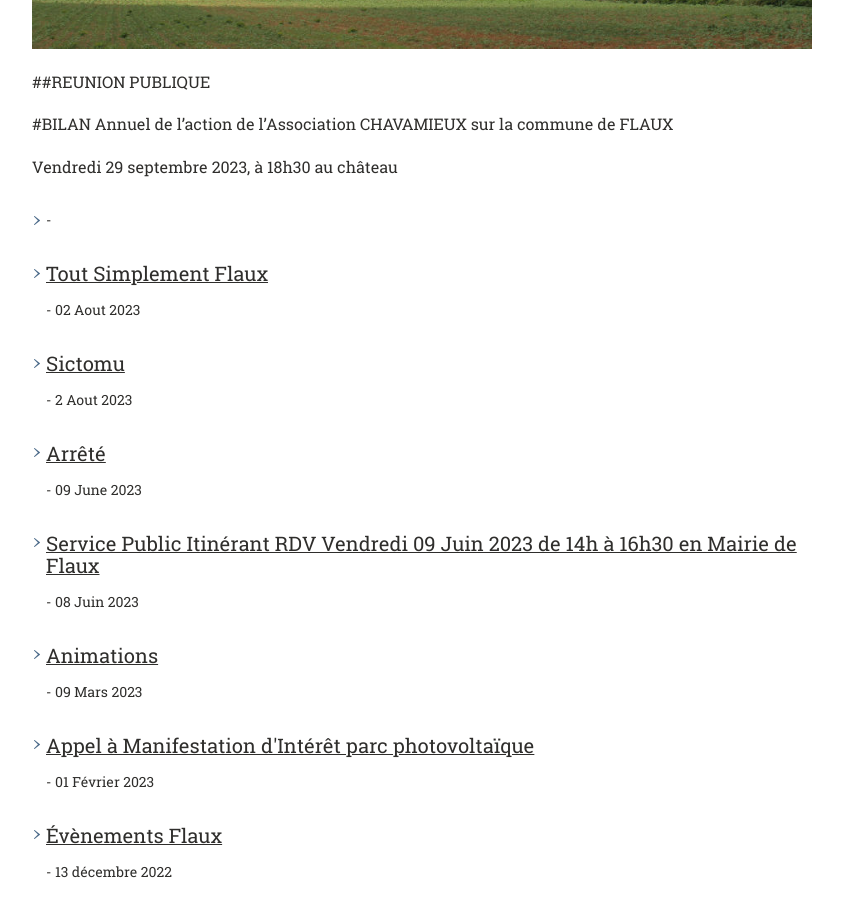
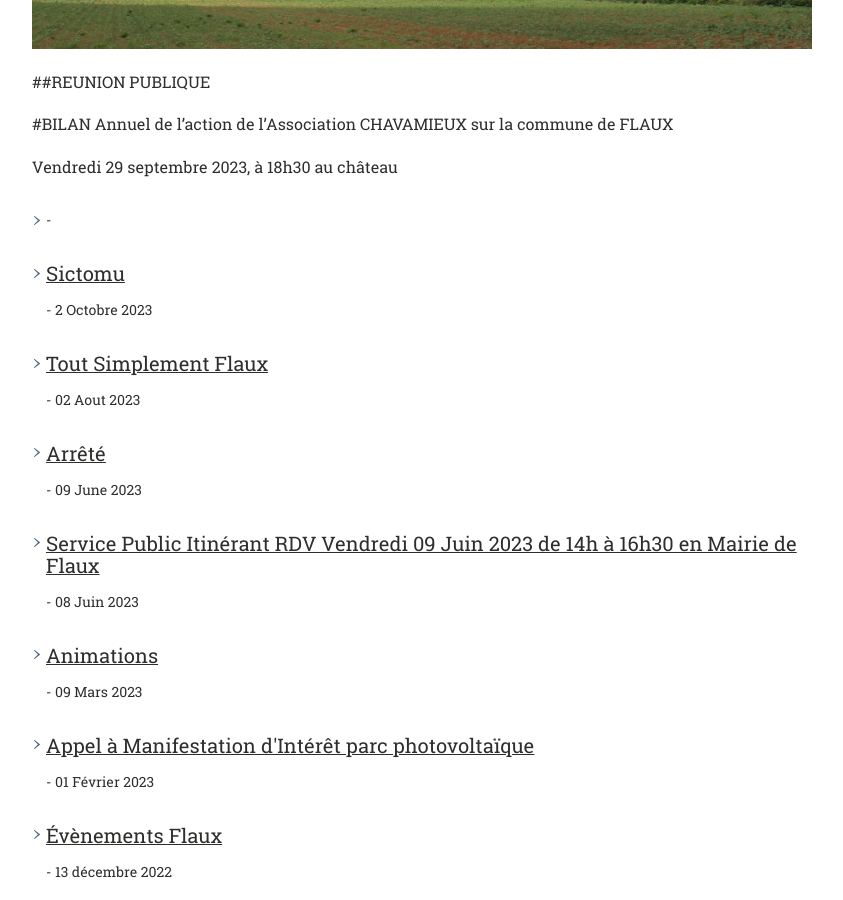
Before and after one commit to Flaux-Village/flaux-village.github.io, a Jekyll site: the page built from actualites.md, in a window 1280 px wide and 900 px high, scrolled down 540 px. Shown: the whole window, without its empty margins (58-901 px from the left). Built offline with Jekyll 4.4.1, drawn with Linux system fonts in a browser that asks for light colours.

Commit message:
Update sictomu.md

```diff
--- a/_actualites/sictomu.md
+++ b/_actualites/sictomu.md
@@ -6,8 +6,8 @@ keywords: mairie, commune, flaux, gard, actualités
 titre_page: Sictomu
 section: À la une
 addresse_section: /actualites.html
-date_texte: 2 Aout 2023
-date: 2023-08-02
+date_texte: 2 Octobre 2023
+date: 2023-10-03
 documents:
 - fiche: Formulaire formation compost
   date_texte: 31 Mars 2023
```
